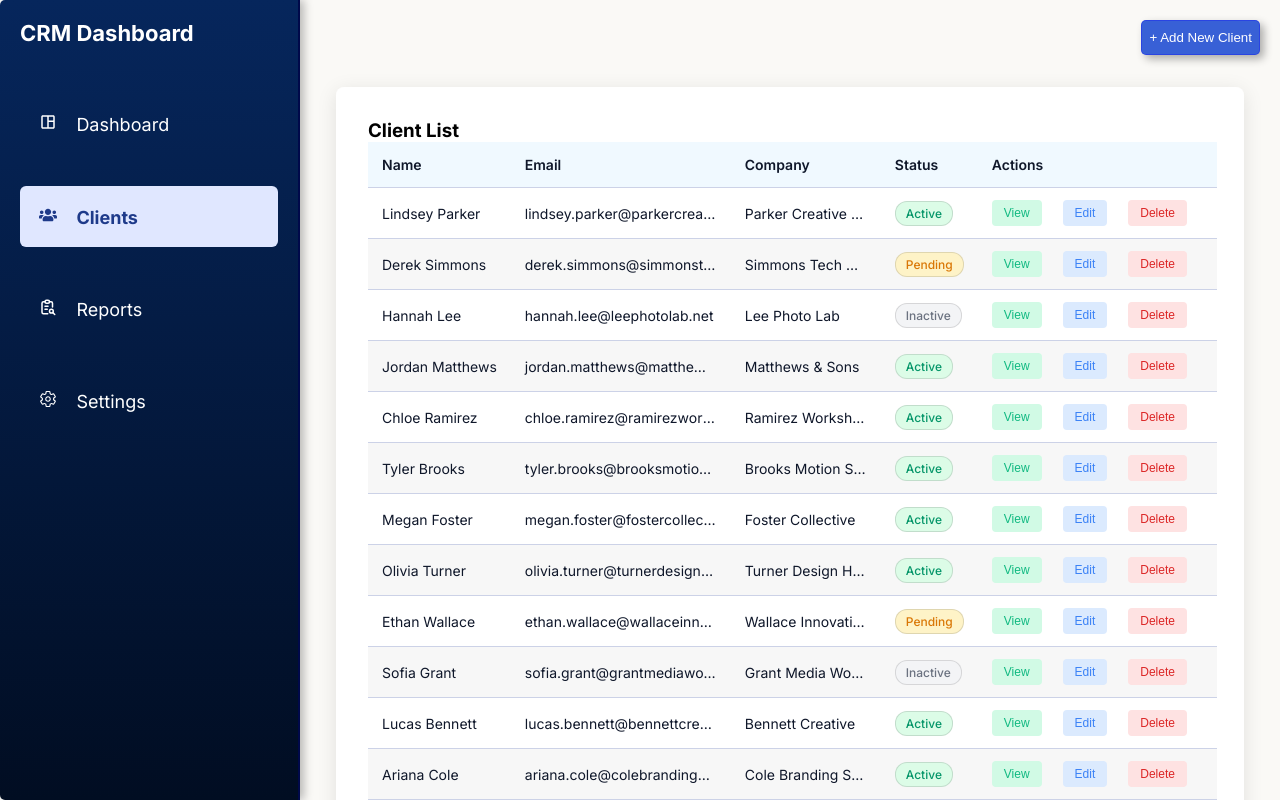
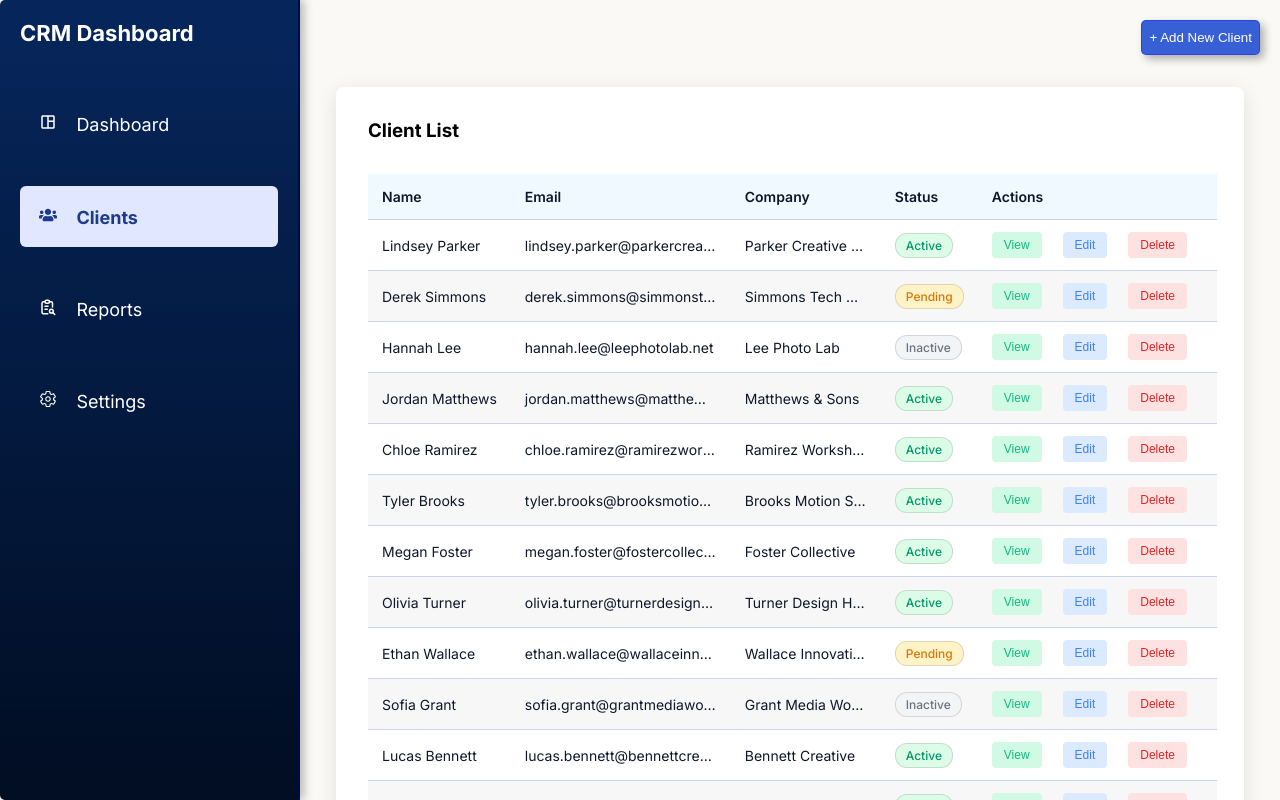
Before and after one commit to FixedBits/client-dashboard, a React (Vite) app: page /settings in a window 1280 px wide. Both pictures are taken after a click on the item "Clients". Shown: the top 800 px of the page. Built offline with nearby package versions, Linux system fonts and the light colour scheme.

Commit message:
Update client's table wrapper className to clients-table-wrapper

```diff
--- a/src/styles/ClientTable.css
+++ b/src/styles/ClientTable.css
@@ -79,11 +79,11 @@
   scrollbar-width: none;
 }
 
-.table-wrapper::-webkit-scrollbar {
+.clients-table-wrapper::-webkit-scrollbar {
   display: none;
 }
 
-.table-wrapper h3 {
+.clients-table-wrapper h3 {
   margin-bottom: 2rem;
 }
 
```
